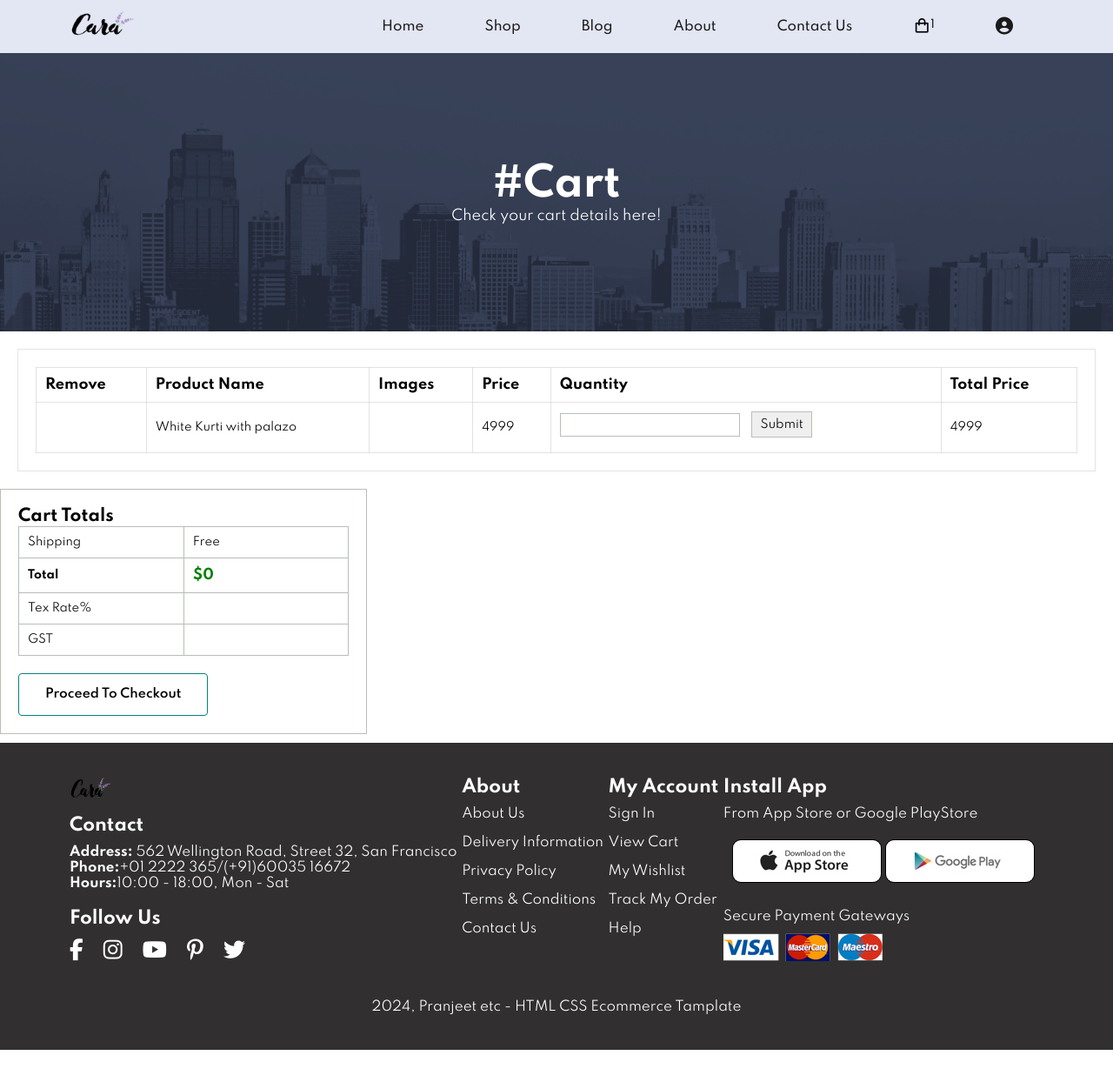
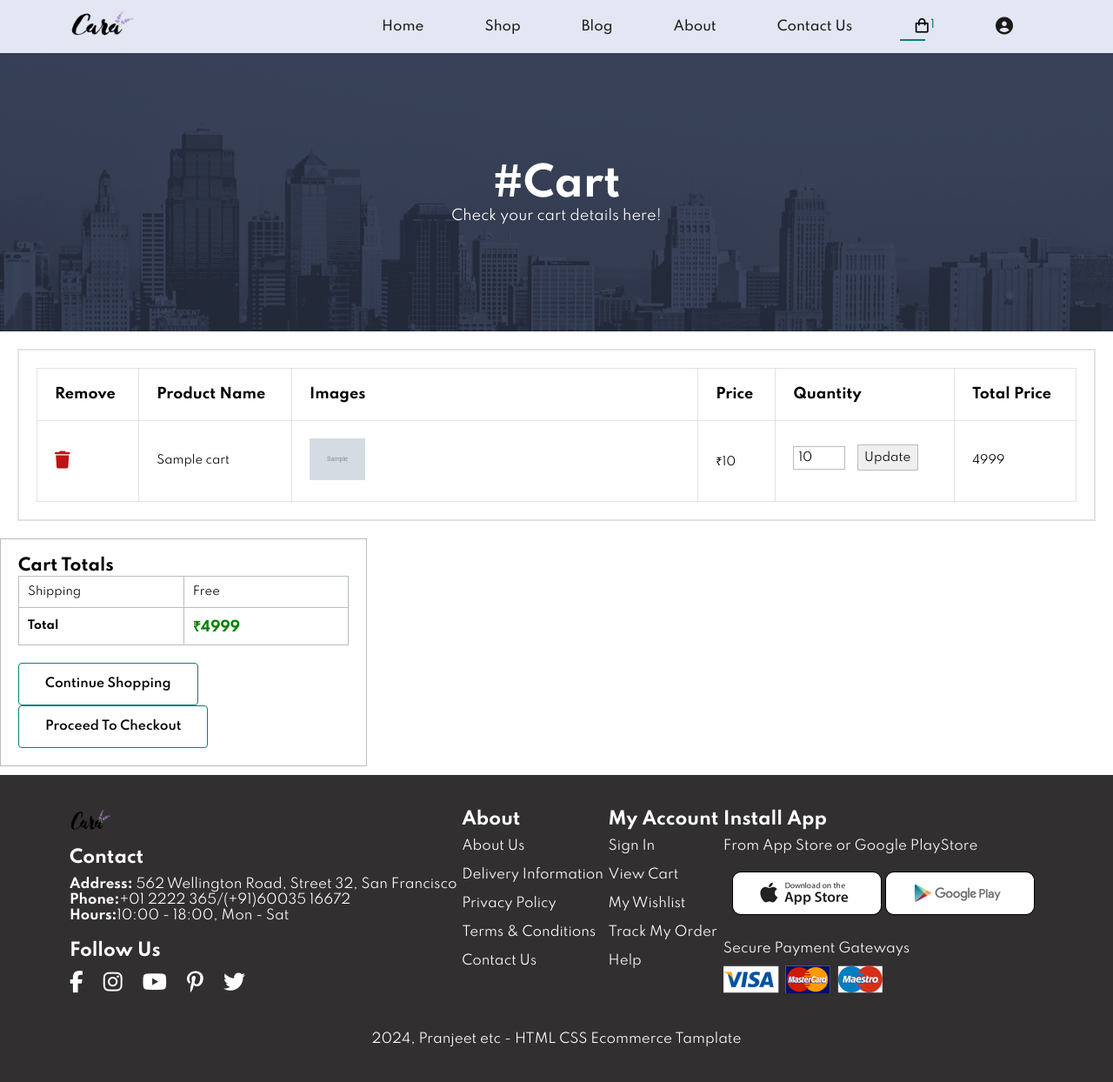
Before and after one commit to parasharr/Final_year_Project, a PHP site: page /cart.php in a window 1280 px wide. Shown: the whole page at 87% size. Before the commit the page ends 1207 px from the top, so only its background shows below. Run offline with PHP 8.4, Linux system fonts and the light colour scheme; tables that the repository leaves empty or names only in its code hold one stand-in row (values such as "Sample post"); grey boxes marked "Sample" are stand-in pictures; some libraries are stand-ins or nearby versions.

Commit message:
add to repo

```diff
--- a/cart.php
+++ b/cart.php
@@ -1,7 +1,14 @@
 <?php
 require 'config.php';
 
-
+if(isset($_POST['update_cart_qty'])){
+ $update_value=$_POST['update_qty'];
+ $update_id = $_POST['update_qty_id'];
+ $update_qty = mysqli_query($conn,"update `cart` set quantity=$update_value where id=$update_id");
+ if($update_qty){
+    header('location: cart.php');
+}
+}
 ?>
 <!DOCTYPE html>
 <html lang="en">
@@ -33,7 +40,8 @@ require 'config.php';
                     $row_count = mysqli_num_rows($select_product);
 
                 ?>
-                <li id="lg-bag"><a href="cart.php"><i class='bx bx-shopping-bag bag' style='color:#000000; font-size: 20px;' ></i><span><sup><?php echo $row_count; ?></sup></span></a></li>
+
+                <li id="lg-bag"><a class="active" href="cart.php"><i class='bx bx-shopping-bag bag' style='color:#000000; font-size: 20px;' ></i><span><sup><?php echo $row_count; ?></sup></span></a></li>
                 <li class="user"><a href="register.php"><i class="fa-solid fa-circle-user"></i></a></li>
                 <a href="#" id="close"><i class="fa-solid fa-xmark" style="color: #000000; font-size: 25px;"></i></a>
             </ul>
@@ -51,6 +59,10 @@ require 'config.php';
 
     <div class="cart">
         <table>
+            <?php
+$select_cart_products = mysqli_query($conn,"Select * from `cart`");
+if(mysqli_num_rows($select_cart_products) > 0){
+    echo "
     <thead>
         <tr>
             <th>Remove</th>
@@ -61,19 +73,36 @@ require 'config.php';
             <th>Total Price</th>
         </tr>
     </thead>
+    ";
+while($fetch_cart_products = mysqli_fetch_assoc($select_cart_products)){
+    ?>
  <tbody id="cart-items">
-                <td></td>
-                <td>White Kurti with palazo</td>
-                <td><img src="" alt=""></td>
-                <td>4999</td>
+                <td><a href="">
+                    <i class="fa-solid fa-trash" style="color: #be1313;font-size:20px;"></i>
+                </a></td>
+                <td><?php echo $fetch_cart_products["name"]?></td>
+                <td><img class="pro-img" src="images/<?php echo $fetch_cart_products["image"]?> " alt=""></td>
+                <td>₹<?php echo $fetch_cart_products["price"] ?></td>
                 <td>
+                    <form method="post" action="">
+                        <input type="hidden" name="update_qty_id" value="<?php echo $fetch_cart_products["id"] ?>">
                         <div class="quantity_box">
-                        <input type="number" min="1" name="">
-                        <input type="submit" class="qty_box" name="">
+                            <input type="number" min="1" name="update_qty" max="10" value="<?php echo $fetch_cart_products["quantity"]?>">
+                            <input type="submit" class="qty_box" name="update_cart_qty" value="Update">
                         </div>
+                    </form>
                 </td>
                 <td>4999</td>
             </tbody>
+    <?php
+}
+
+}else{
+    echo "No Products";
+}
+            ?>
+
+
         </table>
     </div>
 
@@ -87,18 +116,19 @@ require 'config.php';
                 </tr>
                 <tr>
                     <td><strong>Total</strong></td>
-                    <td><Strong><p>$<span id="total-amount">0</span></p></Strong></td>
+                    <td><Strong><p>₹<span id="total-amount">4999</span></p></Strong></td>
                 </tr>
-                <tr>
+                <!-- <tr>
                     <td>Tex Rate%</td>
                     <td></td>
                 </tr>
                 <tr>
                     <td>GST</td>
                     <td></td>
-                </tr>
+                </tr> -->
             </table>
-            <button class="normal">Proceed To Checkout</button>
+            <a href="shop.php"><button class="normal">Continue Shopping</button></a>
+            <a href="check.php"><button class="normal">Proceed To Checkout</button></a>
         </div>
 
     <footer class="section-p1">
--- a/style.css
+++ b/style.css
@@ -1042,7 +1042,7 @@ footer .copyright{
 .cart {
     margin: 20px;
     padding: 20px;
-    border: 0.5px solid #d5cbcb94;
+    border: 2px solid #d5cbcb94;
     max-height: 400px;
     overflow-y: auto;
 }
@@ -1053,7 +1053,7 @@ table {
 }
 
 th, td {
-    padding: 10px;
+    padding: 20px;
     border: 0.5px solid #d5cbcb94;
     text-align: left;
 }
@@ -1346,3 +1346,9 @@ button:hover {
 a{
     text-decoration: none;
 }
+.cart-totals a{
+    color: #000;
+}
+.cart-totals a:hover{
+    color: white;
+}
```
Also changed, not shown: check.php (added). Lines whose indentation alone changed are shown as unchanged.
